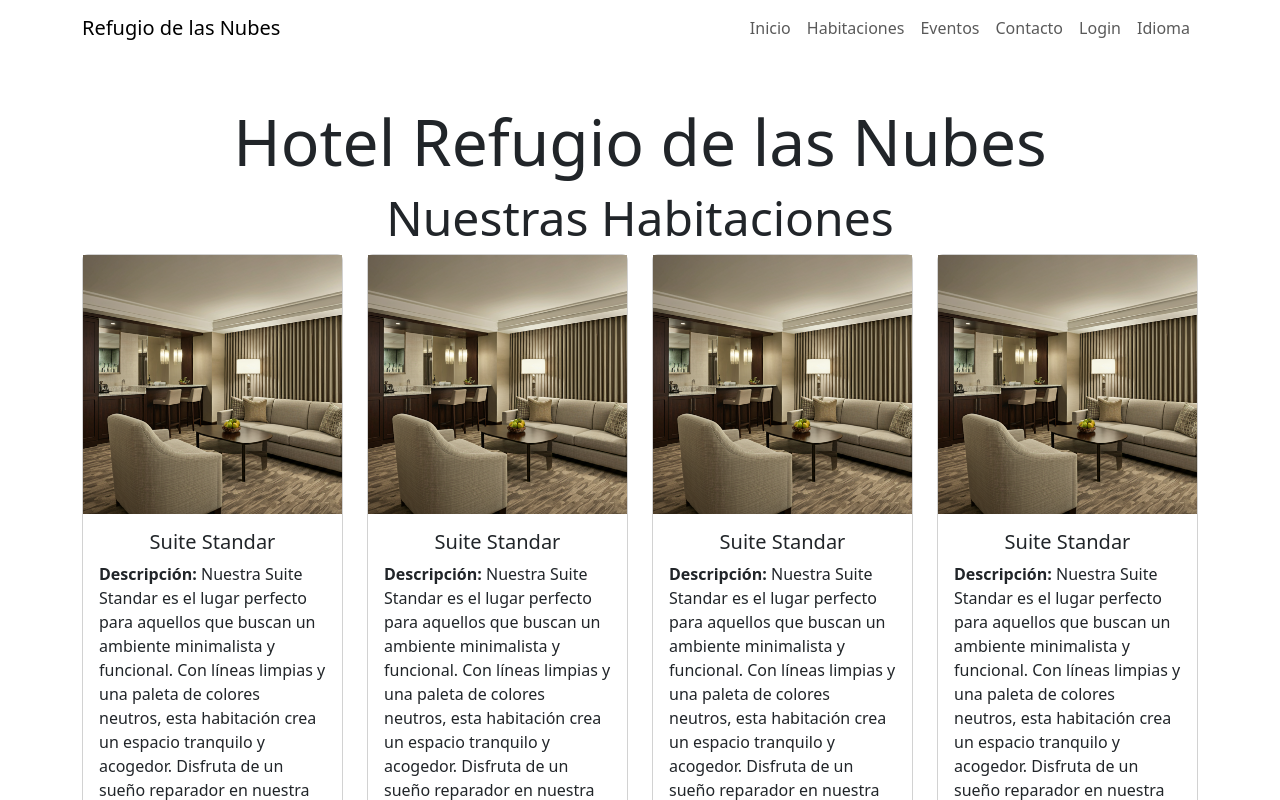
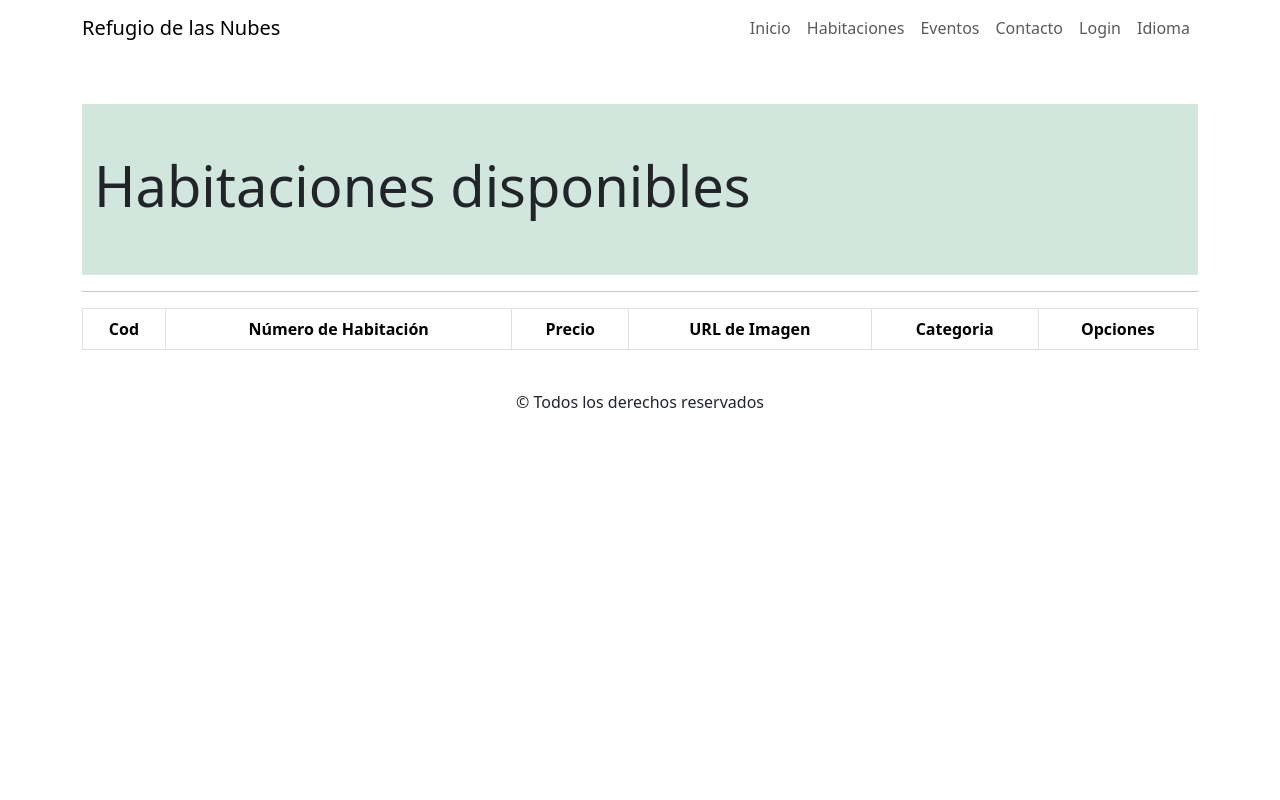
Before and after one commit to marvi2011/hotelByVicReact, a React (Vite) app: page / in a window 1280 px wide. Shown: the top 800 px of the page. Built offline with nearby package versions, Linux system fonts and the light colour scheme.

Commit message:
comenz+e la estructura delcomponente

```diff
--- a/src/App.jsx
+++ b/src/App.jsx
@@ -2,12 +2,13 @@ import "bootstrap/dist/css/bootstrap.min.css";
 import NavMenu from "./Components/common/NavMenu";
 import Index from "./pages/Index";
 import Footer from "./Components/common/Footer";
+import Administrador from "./pages/Administrador";
 
 function App() {
   return (
     <section>
-      <NavMenu></NavMenu>
-    <Index></Index>
+     <NavMenu></NavMenu>
+  <Administrador></Administrador>
       <Footer></Footer>
     </section>
   );
--- a/src/pages/Administrador.jsx
+++ b/src/pages/Administrador.jsx
@@ -0,0 +1,32 @@
+import { Table } from "react-bootstrap";
+
+const Administrador = () => {
+  return (
+    <div>
+      <section className="container mainSection">
+        <div className="d-flex justify-content-between align-items-center mt-5 container-fluid bg-success-subtle text-center py-5">
+          <h1 className="display-4">Habitaciones disponibles</h1>
+
+        </div>
+        <hr />
+        <Table responsive striped bordered hover>
+          <thead>
+            <tr className="text-center">
+              <th>Cod</th>
+              <th>Número de Habitación</th>
+              <th>Precio</th>
+              <th>URL de Imagen</th>
+              <th>Categoria</th>
+              <th>Opciones</th>
+            </tr>
+          </thead>
+          <tbody>
+
+          </tbody>
+        </Table>
+      </section>
+    </div>
+  );
+};
+
+export default Administrador;
```
